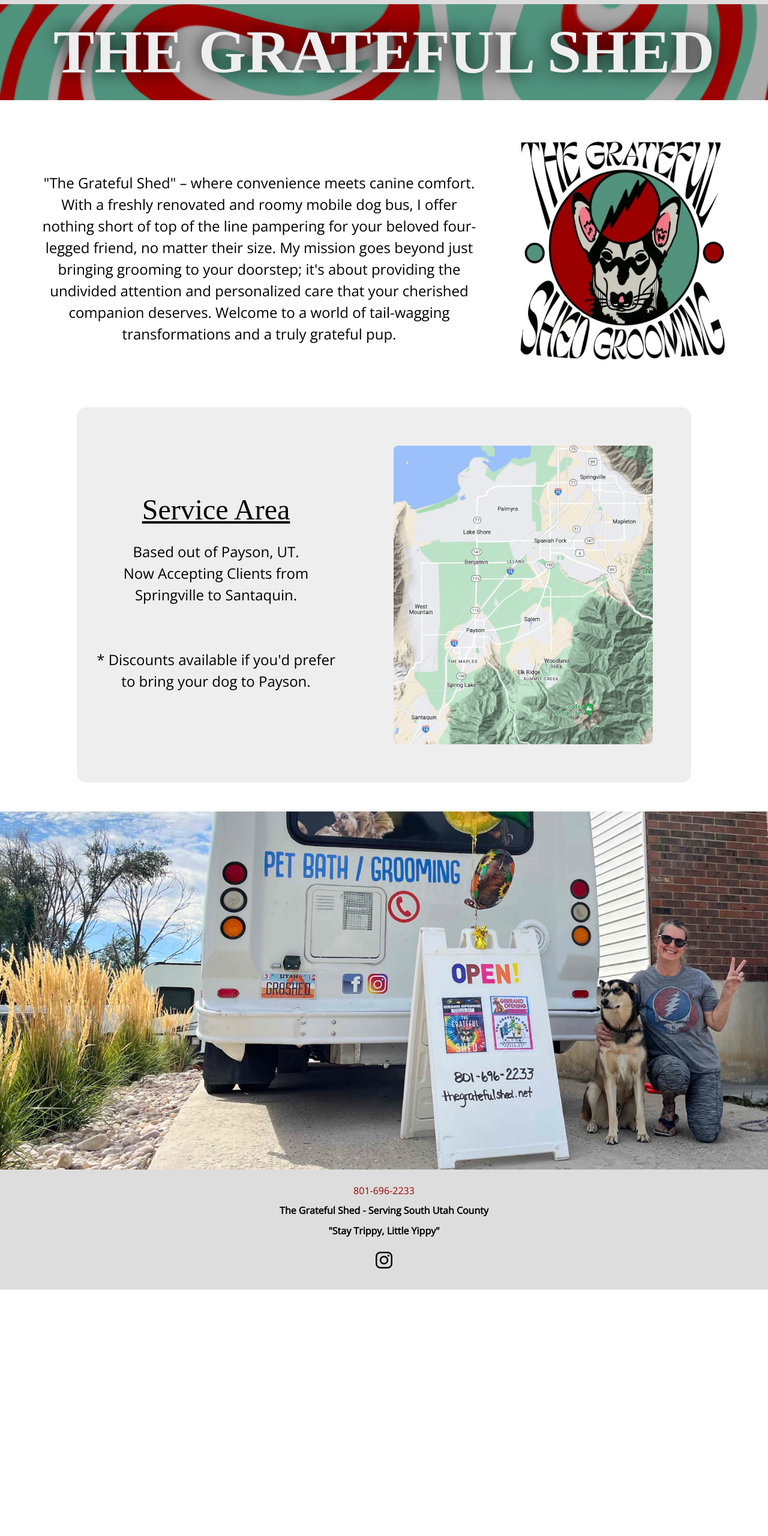
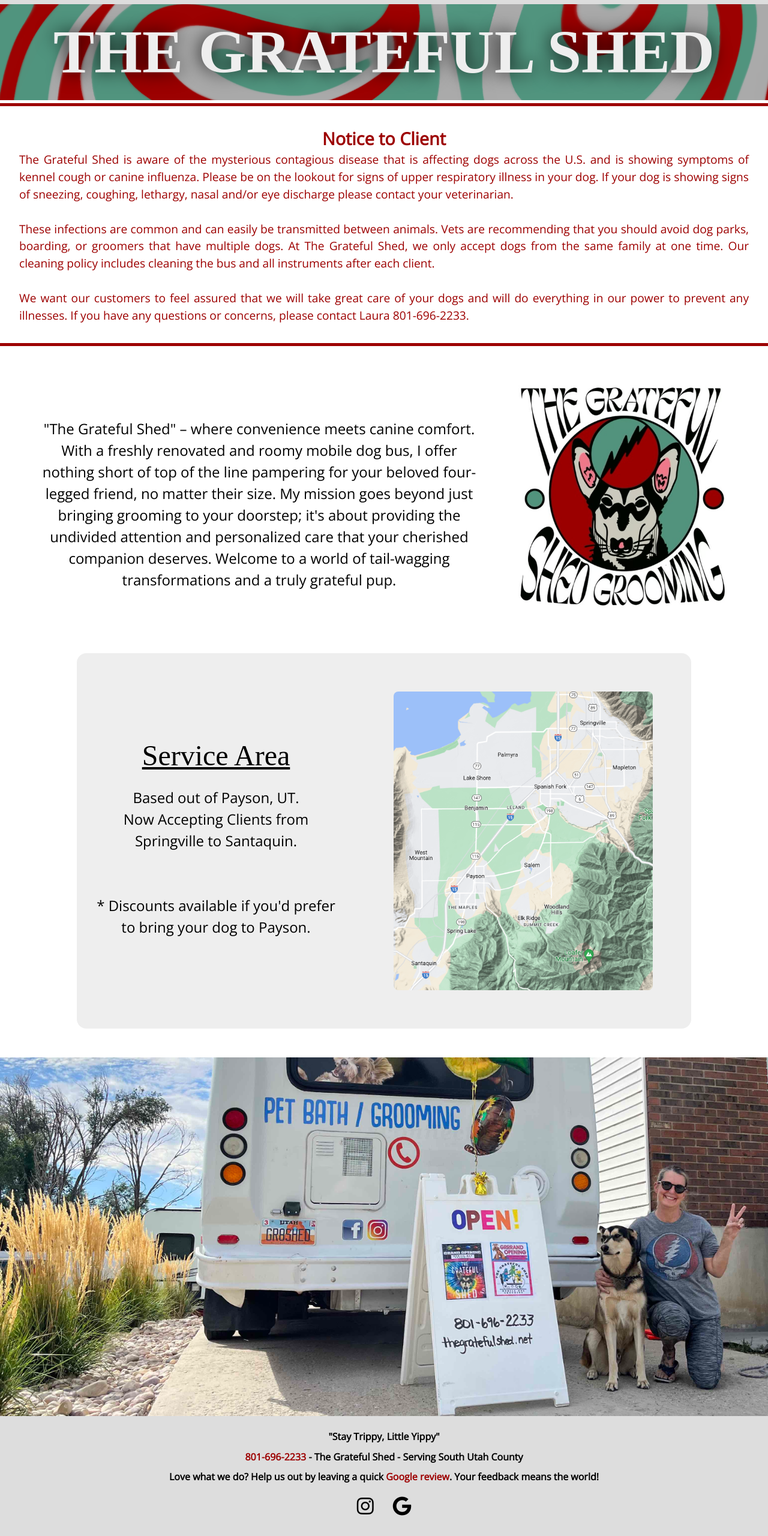
Before and after one commit to kjones901/The-Grateful-Shed, a React (Vite) app: page / in a window 1280 px wide. Shown: the part 108-2669 px from the top of the page at 60% size. Before the commit the page ends 2258 px from the top, so only its background shows below. Built offline with nearby package versions, Linux system fonts and the light colour scheme; a web font is replaced by a local one.

Commit message:
updated footer with google link and review request. Added a alert to home page per client request regarding

```diff
--- a/src/Components/Footer/index.jsx
+++ b/src/Components/Footer/index.jsx
@@ -1,15 +1,39 @@
-import { FooterContainer, FooterText, FooterLink} from "./styled";
+import { FooterContainer, FooterLinkContainer, FooterText, FooterLink } from "./styled";
 import colors from "../../colors";
 
 const Footer = () => {
   return (
     <FooterContainer>
-      <FooterText><a href="tel:number" style={{ color: colors.red }}>801-696-2233</a></FooterText>
-      <FooterText>The Grateful Shed - Serving South Utah County</FooterText>
       <FooterText>&quot;Stay Trippy, Little Yippy&quot;</FooterText>
+      <FooterText>
+        <a href="tel:number" style={{ color: colors.red, fontWeight: "bold" }}>
+          801-696-2233
+        </a>{" "}
+        - The Grateful Shed - Serving South Utah County
+      </FooterText>
+      <FooterText>
+        Love what we do? Help us out by leaving a quick
+        <a
+          href="https://www.google.com/maps/place/The+Grateful+Shed,LLC/@40.0377238,-111.7523745,17z/data=!4m14!1m7!3m6!1s0x874da510f61f6767:0xb2bd109c2bbf87a!2sThe+Grateful+Shed,LLC!8m2!3d40.0377197!4d-111.7497996!16s%2Fg%2F11l6c1yn91!3m5!1s0x874da510f61f6767:0xb2bd109c2bbf87a!8m2!3d40.0377197!4d-111.7497996!16s%2Fg%2F11l6c1yn91?entry=ttu
+        "
+          style={{ color: colors.red, fontWeight: "bold" }}
+        >
+          {" "}
+          Google review
+        </a>
+        . Your feedback means the world!
+      </FooterText>
+      <FooterLinkContainer>
         <a href="https://www.instagram.com/thegratefulshedut/?hl=en">
           <FooterLink className="fab fa-instagram"></FooterLink>
         </a>
+        <a
+          href="https://www.google.com/maps/place/The+Grateful+Shed,LLC/@40.0377238,-111.7523745,17z/data=!4m14!1m7!3m6!1s0x874da510f61f6767:0xb2bd109c2bbf87a!2sThe+Grateful+Shed,LLC!8m2!3d40.0377197!4d-111.7497996!16s%2Fg%2F11l6c1yn91!3m5!1s0x874da510f61f6767:0xb2bd109c2bbf87a!8m2!3d40.0377197!4d-111.7497996!16s%2Fg%2F11l6c1yn91?entry=ttu
+        "
+        >
+          <FooterLink className="fab fa-google"></FooterLink>
+        </a>
+      </FooterLinkContainer>
     </FooterContainer>
   );
 };
--- a/src/Components/Footer/styled.js
+++ b/src/Components/Footer/styled.js
@@ -34,3 +34,8 @@
 		color: white;
 	}
 `
+
+export const FooterLinkContainer = styled.div`
+	display: flex;
+	flex-direction: row;
+`
--- a/src/Pages/Home/index.jsx
+++ b/src/Pages/Home/index.jsx
@@ -15,6 +15,7 @@
   SmallLogoWrapper,
   SmallScreenBannerTitleWrapper,
   HomeTextContainer,
+  AlertTextContainer
 } from "./styled";
 import Map from "../../assets/service-area-map.png";
 import BusImg from "../../assets/bus-img-wide2.jpg";
@@ -23,6 +24,7 @@
   return (
     <PageContainer>
       <Header />
+
       <TitleContainer>
         <BannerTitle>THE GRATEFUL SHED</BannerTitle>
         <SmallScreenBannerTitleWrapper>
@@ -34,6 +36,21 @@
           <SmallLogo />
         </SmallLogoWrapper>
       </TitleContainer>
+      <AlertTextContainer>
+        <h2>Notice to Client</h2>
+        The Grateful Shed is aware of the mysterious contagious disease that is affecting
+        dogs across the U.S. and is showing symptoms of kennel cough or canine influenza.
+        Please be on the lookout for signs of upper respiratory illness in your dog. If
+        your dog is showing signs of sneezing, coughing, lethargy, nasal and/or eye
+        discharge please contact your veterinarian. <br /><br/> These infections are common
+        and can easily be transmitted between animals. Vets are recommending that you
+        should avoid dog parks, boarding, or groomers that have multiple dogs. At The
+        Grateful Shed, we only accept dogs from the same family at one time. Our cleaning
+        policy includes cleaning the bus and all instruments after each client. <br /><br/> We
+        want our customers to feel assured that we will take great care of your dogs and
+        will do everything in our power to prevent any illnesses. If you have any
+        questions or concerns, please contact Laura 801-696-2233.
+      </AlertTextContainer>
       <TextAndImageContainer>
         <HomeTextContainer>
           &quot;The Grateful Shed&quot; – where convenience meets canine comfort. With a
--- a/src/Pages/Home/styled.js
+++ b/src/Pages/Home/styled.js
@@ -110,6 +110,28 @@
   }
 `;
 
+export const AlertTextContainer = styled.div`
+  display: flex;
+  flex-direction: column;
+  align-items: center;
+  justify-content: center;
+  text-align: justify;
+  width: 95vw;
+  padding: 2rem;
+  font-size: 1.2rem;
+  border: solid 5px ${colors.red};
+  color: ${colors.red};
+  margin-top: 5px;
+
+  @media (max-width: 992px) {
+    max-width: 90vw;
+  }
+
+  @media (max-width: 550px) {
+    margin-top: 160px;
+  }
+`;
+
 export const MapContainer = styled.div`
   display: flex;
   justify-content: space-evenly;
```
